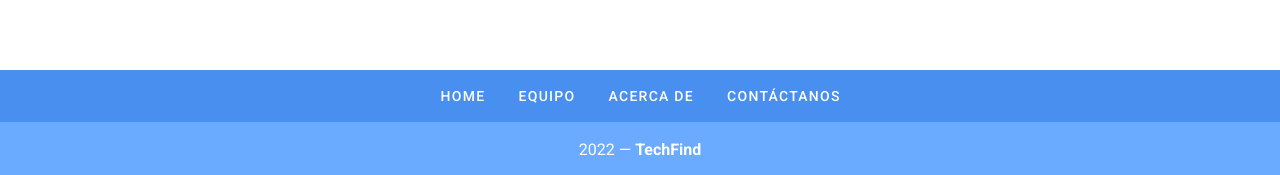
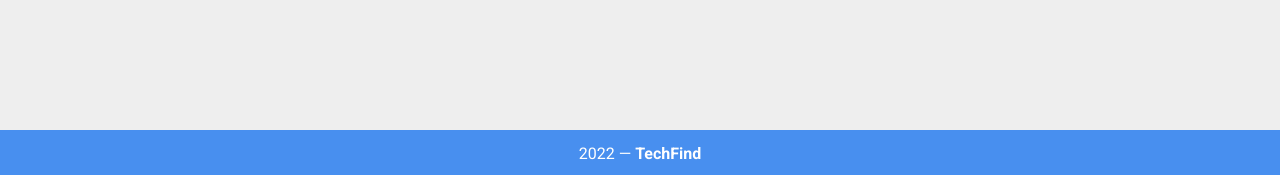
Before and after one commit to RobertCharca/TechFind, a Vue app in the folder techfind-interface/: page /#/user/posts in a window 1280 px wide. Shown: the part 622-797 px from the top of the page. Built offline with nearby package versions, Linux system fonts and the light colour scheme.

Commit message:
Src: Fondo gris claro agregado por defecto.

```diff
--- a/techfind-interface/src/App.vue
+++ b/techfind-interface/src/App.vue
@@ -36,6 +36,15 @@
                         <v-list-item-title>{{ item.title }}</v-list-item-title>
                     </v-list-item-content>
                 </v-list-item>
+
+                <v-list-item style="margin-top: 20px">
+                    <v-btn
+                        color="#EF5350"
+                        dark
+                    >
+                        Cerrar sesion
+                    </v-btn>
+                </v-list-item>
             </v-list>
         </v-navigation-drawer>
         <v-app-bar
@@ -61,35 +70,17 @@
 
         </v-app-bar>
 
-        <v-main>
+        <v-main class="grey lighten-3">
             <router-view></router-view>
         </v-main>
 
-        <v-footer
-            color="primary lighten-1"
-            padless
-        >
-            <v-row
-                justify="center"
-                no-gutters
+        <v-footer dark padless>
+            <v-col
+                class="dark primary lighten-1 text-center"
+                cols="12"
             >
-                <v-btn
-                    v-for="link in links"
-                    :key="link"
-                    color="white"
-                    text
-                    rounded
-                    class="my-2"
-                >
-                    {{ link }}
-                </v-btn>
-                <v-col
-                    class="primary lighten-2 py-4 text-center white--text"
-                    cols="12"
-                >
-                    {{ new Date().getFullYear() }} — <strong>TechFind</strong>
-                </v-col>
-            </v-row>
+                {{ new Date().getFullYear() }} — <strong>TechFind</strong>
+            </v-col>
         </v-footer>
 
     </v-app>
@@ -106,7 +97,7 @@ export default {
             { title: 'Usuario', icon: 'mdi-account', to: '/user' },
             { title: 'Producto', icon: 'mdi-dots-square', to: '/producto' },
             { title: 'Catálogo', icon: 'mdi-format-list-bulleted-square', to: '/catalogo' },
-            { title: 'Login', icon: 'mdi-login', to: '/Login' }
+            { title: 'Login', icon: 'mdi-login', to: '/login' }
         ],
         links: [
             'Home',
```
